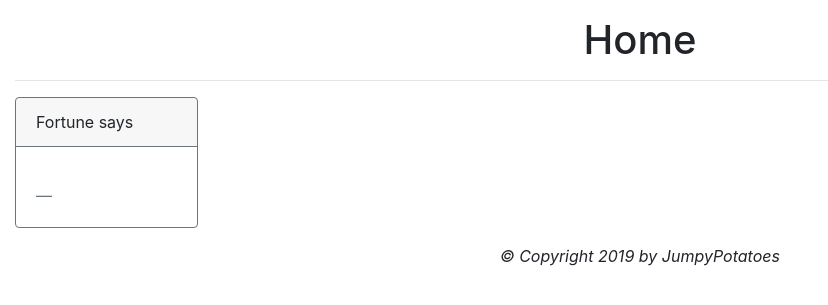
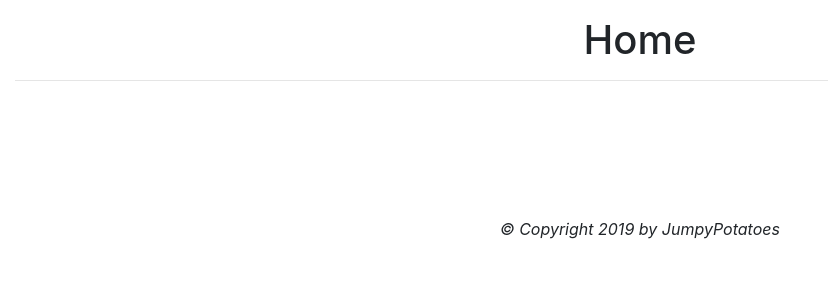
Before and after one commit to raywu6/JumpyPotatoes, a Flask app: template templates/index.html in a window 1280 px wide. Shown: the part 56-361 px from the top of the page, without its empty margins (0-828 px from the left). Run offline with Flask 2, Linux system fonts and the light colour scheme; the template is opened without the code that fills it, so the values that code supplies are empty; some libraries are stand-ins or nearby versions.

Commit message:
remove fortune b/c it takes too long for page to load

```diff
--- a/app.py
+++ b/app.py
@@ -2,7 +2,7 @@ import os #stdlib
 
 from flask import Flask, render_template, session, redirect, request, flash, url_for #pip install flask
 
-from util import database, googleCivicInfo, news_api, fortune
+from util import database, googleCivicInfo, news_api
 
 import pprint
 
@@ -13,11 +13,11 @@ app.secret_key = os.urandom(32)
 @app.route('/')
 def home():
     #print(news_api.news_api("W"))
-    pp = pprint.PrettyPrinter(indent=4)
-    pp.pprint(googleCivicInfo.civic(10027))
+    # pp = pprint.PrettyPrinter(indent=4)
+    # pp.pprint(googleCivicInfo.civic(10027))
     news_list = news_api.nyt_news("china")
-    quote = fortune.getQuote()
-    return render_template("index.html", q = quote, l = news_list, c = len(news_list))
+    # quote = fortune.getQuote()
+    return render_template("index.html", l = news_list, c = len(news_list))
 
 def is_logged_in():
     '''Returns True if the user is logged in. False otherwise.'''
--- a/templates/index.html
+++ b/templates/index.html
@@ -11,19 +11,6 @@
   <hr>
   <div class="row">
 
-    <div class="col-2">
-      <div class="card border-secondary mb-3">
-        <div class="card-header border-secondary">
-          Fortune says
-        </div>
-        <div class="card-body">
-          <blockquote class="blockquote mb-0">
-            <p>{{q[0]}}</p>
-            <footer class="blockquote-footer"><cite title="Source Title">{{q[1]}}</cite></footer>
-          </blockquote>
-        </div>
-      </div>
-    </div>
 
     <div class="col-8">
       {% for i in range(5) %}
```
Also changed, not shown: 1 other file.
